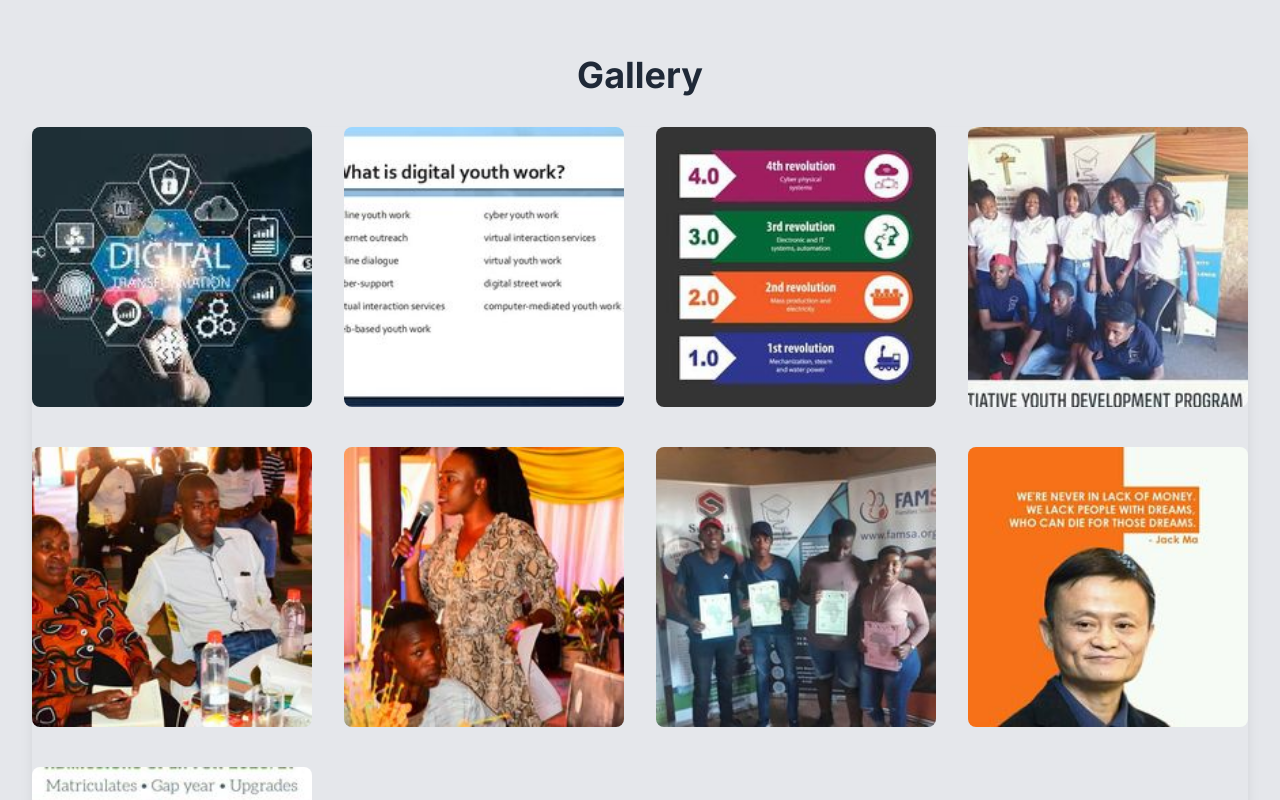
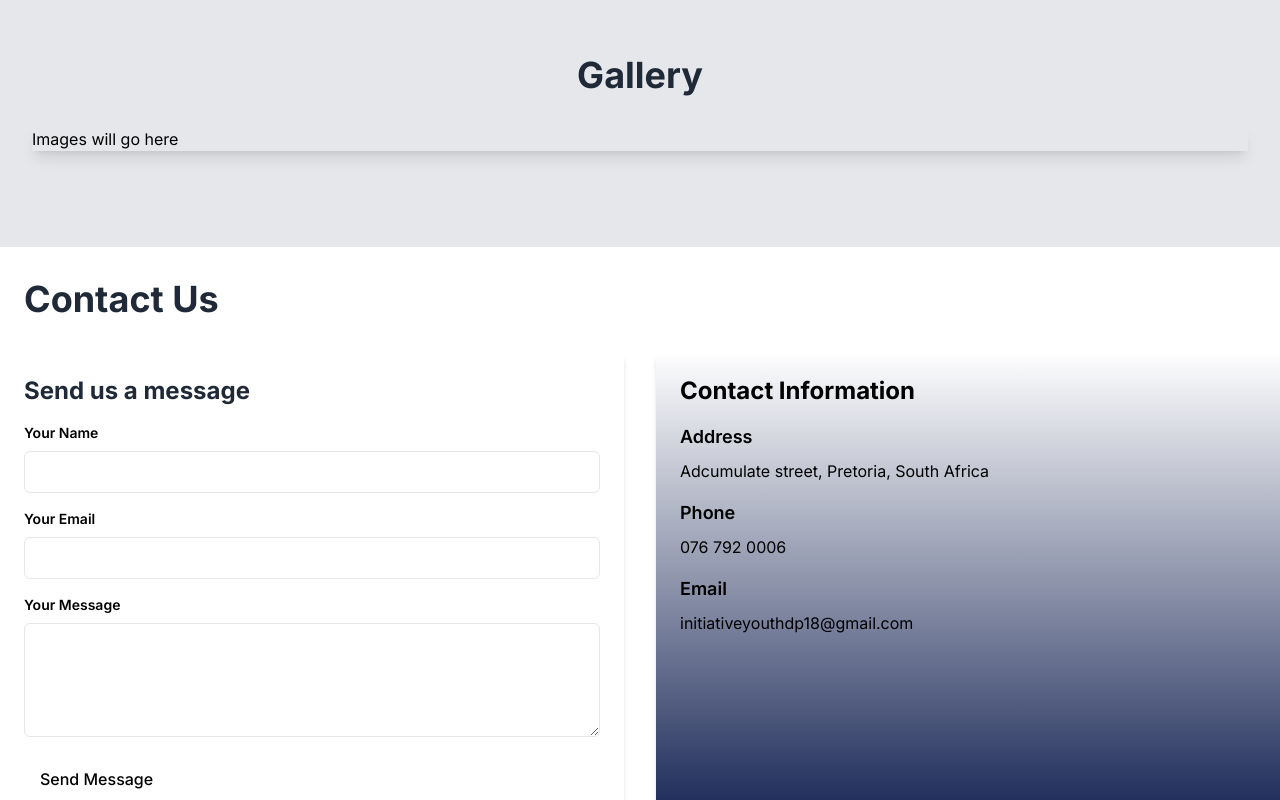
Before and after one commit to Lucky-N202/IYDP, a Next.js app: page / in a window 1280 px wide. Shown: the part 1880-2680 px from the top of the page. Built offline with nearby package versions, Linux system fonts and the light colour scheme.

Commit message:
Removed Images

```diff
--- a/app/projects/page.tsx
+++ b/app/projects/page.tsx
@@ -36,19 +36,21 @@ const Projects = () => {
       <h2 className="text-gray-800 text-4xl font-bold text-center mb-8">Gallery</h2>
 
       <div className="grid grid-cols-1 gap-x-6 gap-y-10 sm:grid-cols-2 lg:grid-cols-3 xl:grid-cols-4 xl:gap-x-8 shadow-lg border-solid border-gray-800">
-        {images.map((image) => (
+        {/* {images.map((item, index) => (
 
             <div className="aspect-h-1 aspect-w-1 w-full overflow-hidden rounded-lg bg-gray-200 xl:aspect-h-8 xl:aspect-w-7">
               <Image
-                key={image.id}
-                src={image.image}
-                quality={100}
+                key={item.id ?? index}
+                src={item.image}
+
                 alt=""
                 className="h-full w-full object-cover object-center group-hover:opacity-75"
               />
             </div>
 
-        ))}
+        ))} */}
+          Images will go here
+
       </div>
     </div>
   </div>
```
